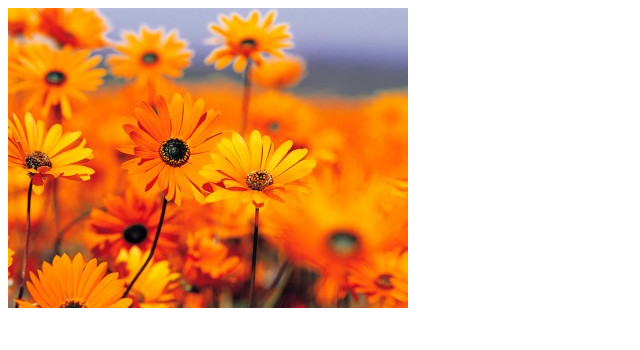
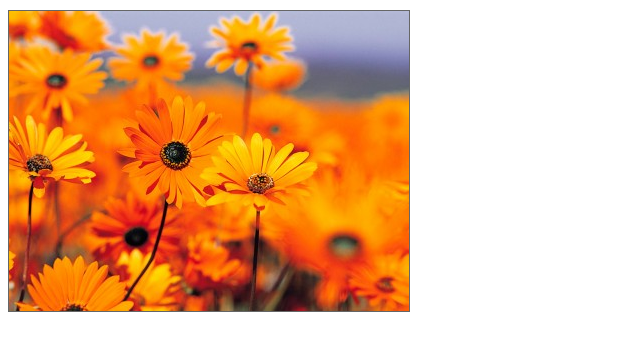
Before and after one commit to goto-gs/swipe, a plain HTML site: page index.html in a window 1280 px wide. Shown: the whole page, without its empty margins (0-640 px from the left). Drawn offline with nearby package versions, Linux system fonts and the light colour scheme.

Commit message:
change img div

```diff
--- a/index.html
+++ b/index.html
@@ -9,8 +9,10 @@
 </head>
 
 <body>
-    <img src="./img/garden_i400x300.jpg" alt="flower" id="imagegallery">
-
+    <div id="imagegallery"
+        style="border: 1px solid rgb(102, 102, 102); width: 400px; height: 300px; margin-top: 10px; margin-bottom: 10px; position: relative;">
+        <img src="./img/garden_i400x300.jpg" alt="flower">
+    </div>
     <script src="https://code.jquery.com/jquery-3.6.0.min.js"
         integrity="sha256-/xUj+3OJU5yExlq6GSYGSHk7tPXikynS7ogEvDej/m4=" crossorigin="anonymous"></script>
     <script src="jquery.touchwipe.min.js"></script>
```
